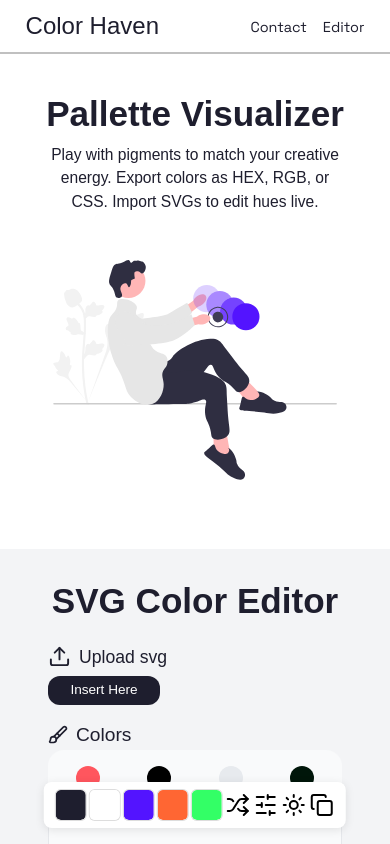
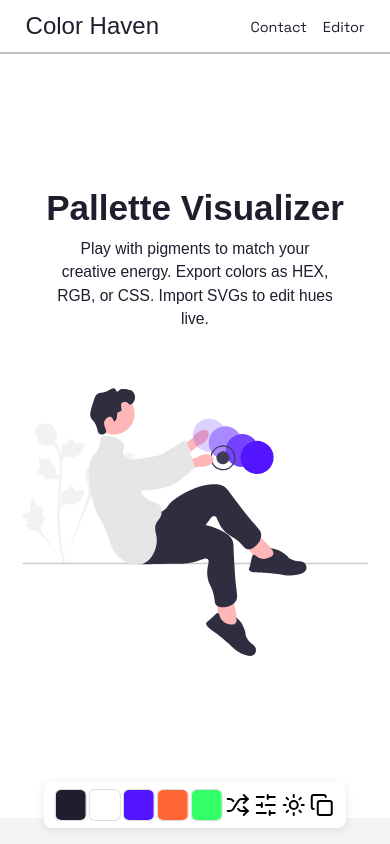
Before and after one commit to tempestmeow/ColorHaven, a Next.js app: page / in a window 390 px wide. Shown: the top 844 px of the page. Built offline with nearby package versions, Linux system fonts and the light colour scheme; no server answers; a web font is replaced by a local one.

Commit message:
fixed responsiveness thru media queries and vh

```diff
--- a/src/app/globals.css
+++ b/src/app/globals.css
@@ -151,6 +151,14 @@ input[type="color"]::-moz-color-swatch {
     font-size: clamp(1.8rem, 9vw, 5rem);
   }
 
+  .MainPage {
+  }
+
+  .p1 {
+    min-height: 85vh;
+    padding: 1rem 0rem;
+  }
+
   .p1-description {
     font-size: clamp(0.5rem, 4vw, 1rem);
   }
@@ -169,6 +177,15 @@ input[type="color"]::-moz-color-swatch {
 }
 
 @media (max-width: 500px) {
+  .p1 {
+    padding-top: 4rem;
+    padding-bottom: unset;
+    min-height: 85vh;
+  }
+
+  .p1-description {
+    max-width: 330px;
+  }
   .preview-container {
     height: 70vw;
   }
@@ -179,9 +196,9 @@ input[type="color"]::-moz-color-swatch {
 }
 
 @media (max-width: 450px) {
-  /* .preview-container {
-    height: 17rem;
-  } */
+  .MainPage {
+    padding-top: 2rem;
+  }
 }
 
 .export-short {
@@ -203,6 +220,13 @@ input[type="color"]::-moz-color-swatch {
 
   .svg-edit-container {
     padding-bottom: 2rem;
+  }
+}
+
+@media (max-width: 400px) {
+  .p1-description {
+    max-width: 280px;
+    text-align: center;
   }
 }
 
--- a/src/app/page.js
+++ b/src/app/page.js
@@ -248,8 +248,8 @@ export default function Home() {
         handleClick={handleClick}
       />
       <div className="MainPage pt-15 flex justify-center items-center flex-col">
-        <div className="p1 w-[100%] px-[7rem] flex justify-center items-center min-h-full">
-          <div className="p1-texts flex flex-col gap-3">
+        <div className="p1 w-[100%] px-[7rem] flex justify-center items-center min-h-[94vh]">
+          <div className="p1-texts flex flex-col gap-3 items-center">
             <div
               className="p1-title flex justify-center items-center text-7xl font-bold
             "
```
